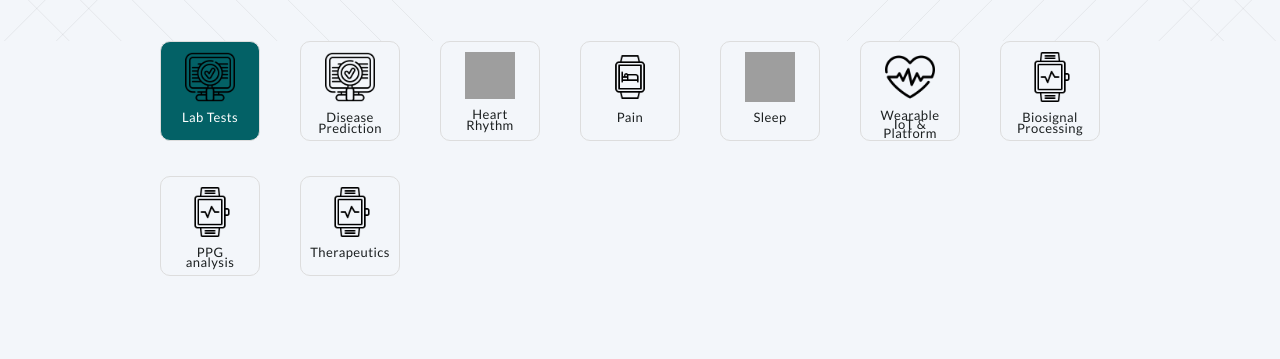
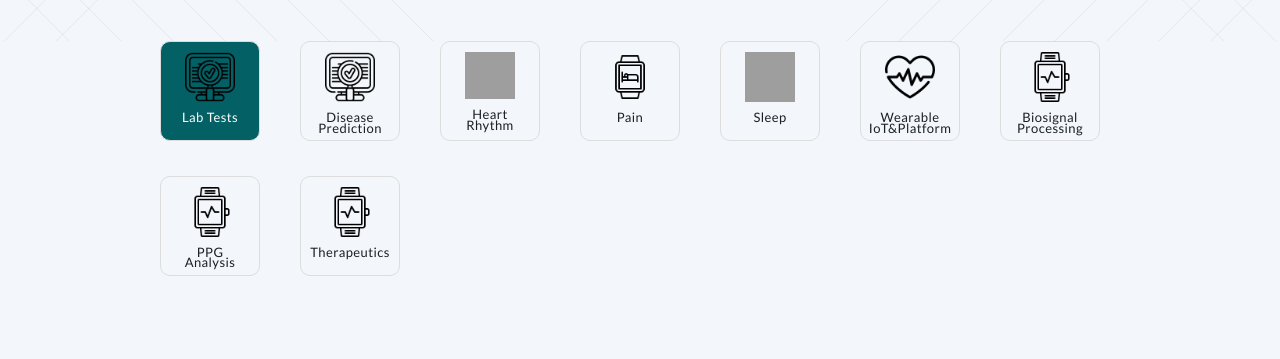
Before and after one commit to ydon1111/ydon1111.github.io, a Jekyll site: the page built from htmls/research_topics.html, in a window 1280 px wide and 900 px high. Shown: the part 336-695 px from the top of the window. Built offline with Jekyll 4.4.1, drawn with Linux system fonts in a browser that asks for light colours; nearby versions of some CDN libraries; grey boxes are pictures that could not be loaded.

Commit message:
research 버튼 수정

```diff
--- a/htmls/research_topics.html
+++ b/htmls/research_topics.html
@@ -55,7 +55,7 @@ layout: default
     <section>
       <ul>
         <li><a href="publications_patent.html" class="nav-link_re"><img src="/images/icons/heart-rate.png" alt="">
-            <span style="line-height: 70%;"><br>Wearable IoT & Platform</a></li></span>
+            <span style="line-height: 80%;"><br>Wearable IoT&Platform</a></li></span>
       </ul>
     </section>
 
@@ -69,7 +69,7 @@ layout: default
     <section>
       <ul>
         <li><a href="publications_patent.html" class="nav-link_re"><img src="/images/icons/heart-rate-watch.png" alt="">
-            <span style="line-height: 80%;"><br>PPG analysis</a></li></span>
+            <span style="line-height: 80%;"><br>PPG Analysis</a></li></span>
       </ul>
     </section>
 
```
